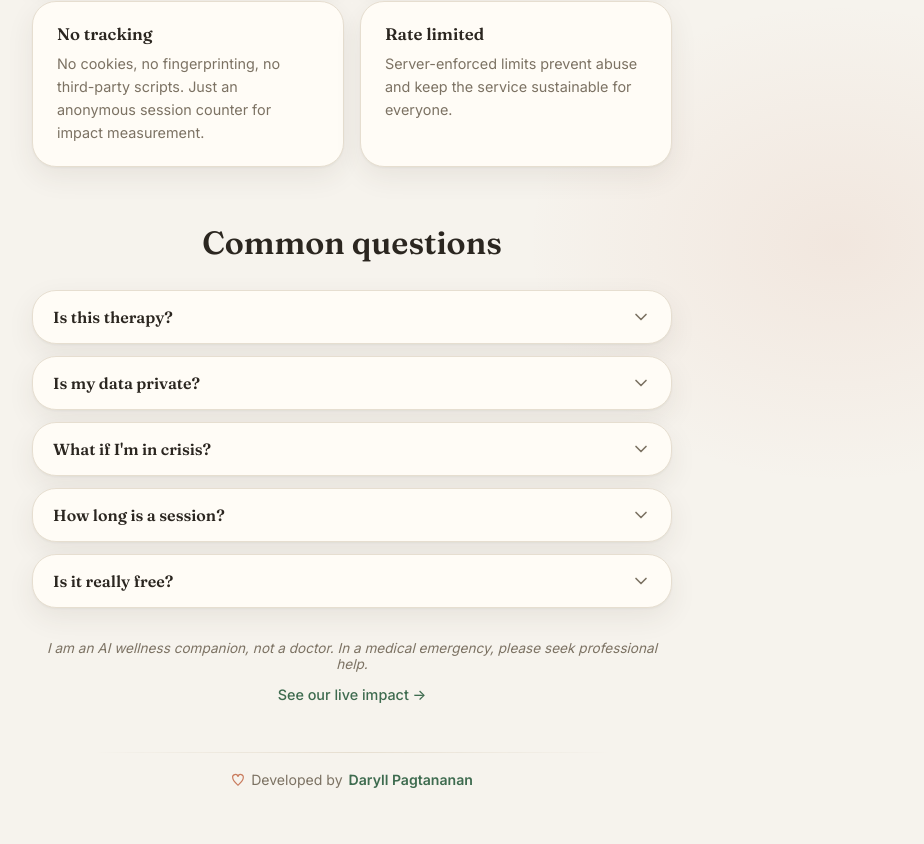
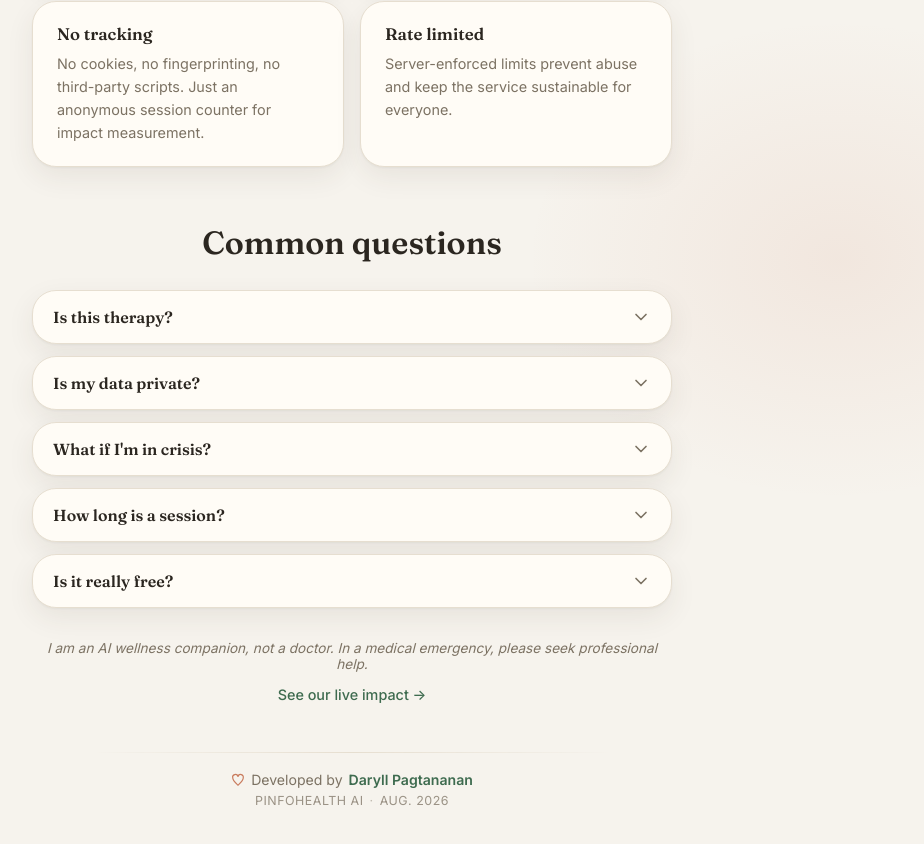
Before and after one commit to daryllpagtananan61926/pinfohealth_ai, a React (Vite) app in the folder frontend/: page / in a window 1280 px wide. Shown: the part 3120-3964 px from the top of the page, without its empty margins (288-1212 px from the left). Built offline with nearby package versions, Linux system fonts and the light colour scheme.

Commit message:
feat: add site footer date and styles for improved visibility and layout

```diff
--- a/frontend/src/App.jsx
+++ b/frontend/src/App.jsx
@@ -267,6 +267,9 @@ function Landing({ onStart }) {
               Daryll Pagtananan
             </a>
           </p>
+          <p className="site-footer-date">
+            PinfoHealth AI <span className="site-footer-sep" aria-hidden="true">·</span> Aug. 2026
+          </p>
         </footer>
       </div>
     </div>
--- a/frontend/src/styles.css
+++ b/frontend/src/styles.css
@@ -153,6 +153,7 @@ button {
   .landing-impact-btn,
   .landing-impact-link,
   .landing-disclaimer,
+  .site-footer,
   .feature-card,
   .landing-section,
   .step-card,
@@ -361,6 +362,23 @@ button {
   border-bottom-color: var(--accent);
 }
 
+.site-footer-date {
+  margin: 4px 0 0;
+  display: flex;
+  align-items: center;
+  justify-content: center;
+  gap: 6px;
+  font-size: 0.78rem;
+  letter-spacing: 0.04em;
+  text-transform: uppercase;
+  color: var(--text-secondary);
+  opacity: 0.75;
+}
+
+.site-footer-sep {
+  opacity: 0.6;
+}
+
 /* Preview card */
 .preview-card {
   margin-top: 28px;
```
